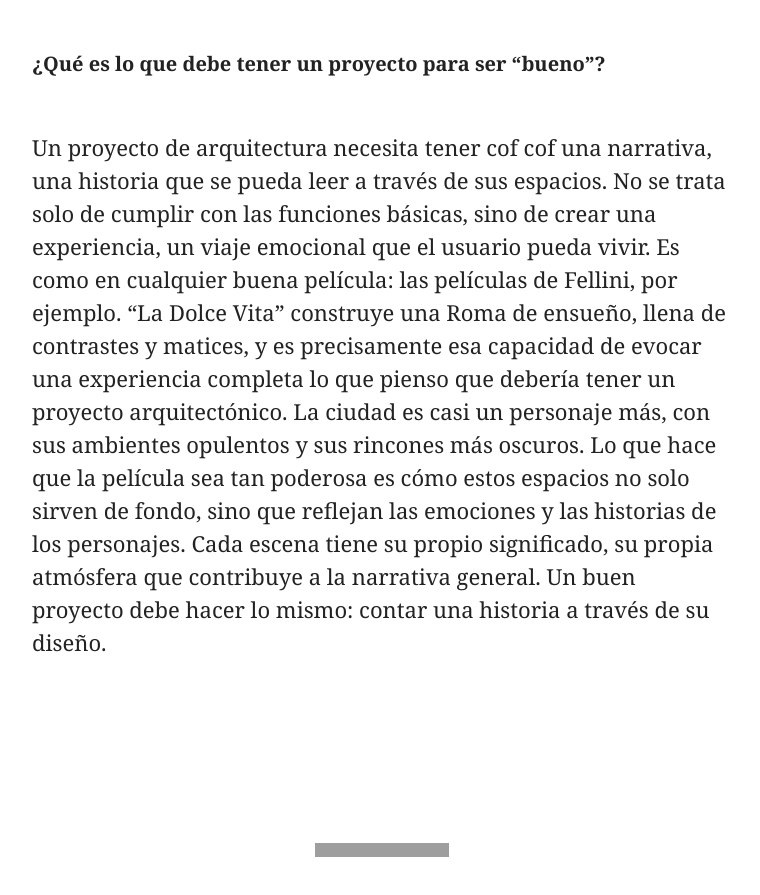
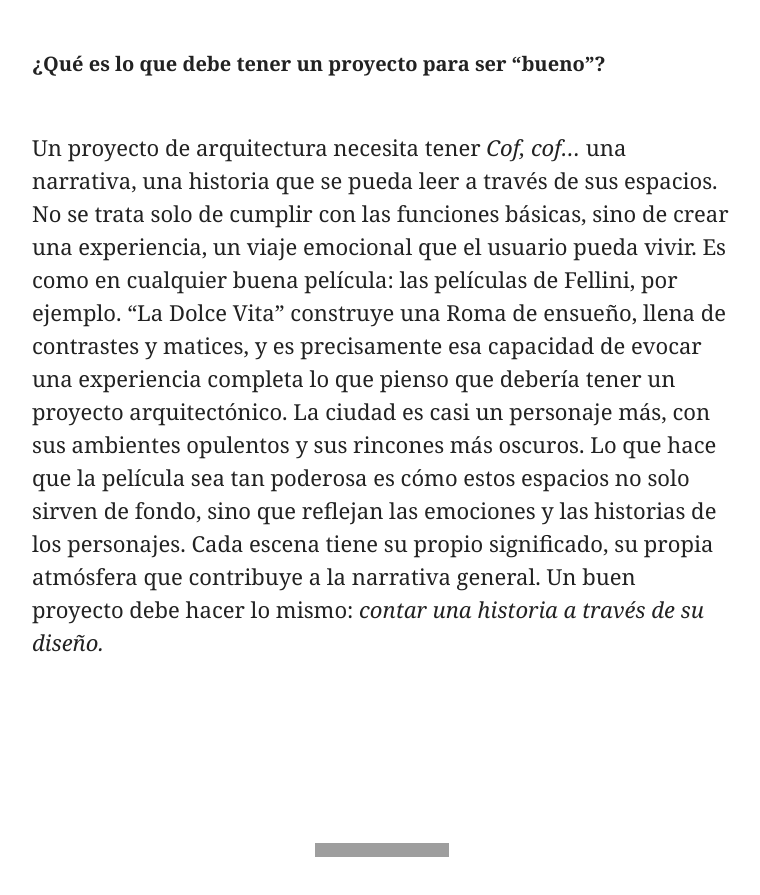
Before and after one commit to AgustinFerres/facundo-interview, a website built with webpack: page index.html in a window 1280 px wide. Shown: the part 8922-9817 px from the top of the page, without its empty margins (258-1018 px from the left). Built offline with nearby package versions, Linux system fonts and the light colour scheme; grey boxes are pictures that could not be loaded.

Commit message:
minor touches

```diff
--- a/index.html
+++ b/index.html
@@ -353,13 +353,13 @@
       ¿Qué es lo que debe tener un proyecto para ser “bueno”?
     </p>
     <p class="dictate">
-      Un proyecto de arquitectura necesita tener cof cof una narrativa, una historia que se pueda leer a través de sus espacios. No se trata solo de cumplir con
+      Un proyecto de arquitectura necesita tener <span class="italic">Cof, cof… </span> una narrativa, una historia que se pueda leer a través de sus espacios. No se trata solo de cumplir con
       las funciones básicas, sino de crear una experiencia, un viaje emocional que el usuario pueda vivir. Es como en cualquier buena película: las películas de
       Fellini, por ejemplo. “La Dolce Vita” construye una Roma de ensueño, llena de contrastes y matices, y es precisamente esa capacidad de evocar una
       experiencia completa lo que pienso que debería tener un proyecto arquitectónico. La ciudad es casi un personaje más, con sus ambientes opulentos y sus
       rincones más oscuros. Lo que hace que la película sea tan poderosa es cómo estos espacios no solo sirven de fondo, sino que reflejan las emociones y las
       historias de los personajes. Cada escena tiene su propio significado, su propia atmósfera que contribuye a la narrativa general. Un buen proyecto debe hacer
-      lo mismo: contar una historia a través de su diseño.
+      lo mismo: <span class="italic">contar una historia a través de su diseño.</span>
     </p>
 
   </div>
```
